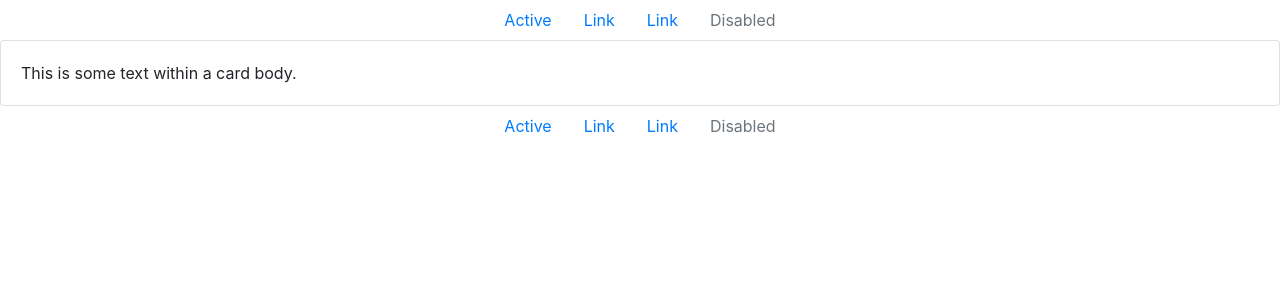
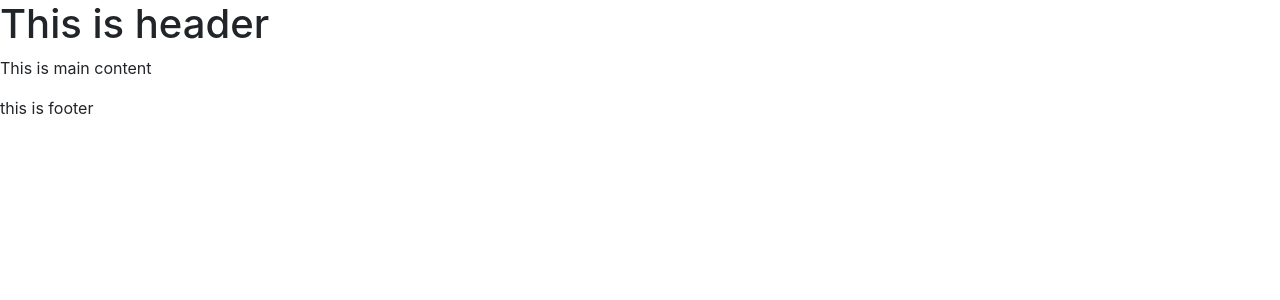
Before and after one commit to rmpalgo/react-js-practice, a React (Create React App) app: page / in a window 1280 px wide. Shown: the top 300 px of the page. Built offline with nearby package versions, Linux system fonts and the light colour scheme.

Commit message:
exercise: create a each section as component and render on App component.

```diff
--- a/src/App.js
+++ b/src/App.js
@@ -1,18 +1,13 @@
 import React from "react"
+import Header from "./components/Header"
+import MainContent from "./components/MainContent"
 import Footer from "./components/Footer"
-import Header from "./components/Header"
-import MainContent from "./components/MainContent";
 
 function App() {
     return (
         <div>
-            {/*Navbar*/}
             <Header />
-
-            {/*Main*/}
-           <MainContent />
-
-            {/*Footer component*/}
+            <MainContent />
             <Footer />
         </div>
     )
--- a/src/components/Footer.js
+++ b/src/components/Footer.js
@@ -2,25 +2,9 @@ import React from "react"
 
 function Footer() {
     return(
-        <div>
-            {/*Footer*/}
-            <footer>
-                <ul className="nav justify-content-center">
-                    <li className="nav-item">
-                        <a className="nav-link active" href="#">Active</a>
-                    </li>
-                    <li className="nav-item">
-                        <a className="nav-link" href="#">Link</a>
-                    </li>
-                    <li className="nav-item">
-                        <a className="nav-link" href="#">Link</a>
-                    </li>
-                    <li className="nav-item">
-                        <a className="nav-link disabled" href="#" tabIndex="-1" aria-disabled="true">Disabled</a>
-                    </li>
-                </ul>
-            </footer>
-        </div>
+        <footer>
+            <p>this is footer</p>
+        </footer>
     )
 }
 
--- a/src/components/Header.js
+++ b/src/components/Header.js
@@ -1,23 +1,10 @@
 import React from "react"
 
 function Header() {
-    return(
-        <nav>
-            <ul className="nav justify-content-center">
-                <li className="nav-item">
-                    <a className="nav-link active" href="#">Active</a>
-                </li>
-                <li className="nav-item">
-                    <a className="nav-link" href="#">Link</a>
-                </li>
-                <li className="nav-item">
-                    <a className="nav-link" href="#">Link</a>
-                </li>
-                <li className="nav-item">
-                    <a className="nav-link disabled" href="#" tabIndex="-1" aria-disabled="true">Disabled</a>
-                </li>
-            </ul>
-        </nav>
+    return (
+        <header>
+            <h1>This is header</h1>
+        </header>
     )
 }
 
--- a/src/components/MainContent.js
+++ b/src/components/MainContent.js
@@ -1,13 +1,9 @@
 import React from "react"
 
 function MainContent() {
-    return (
+    return(
         <main>
-            <div className="card">
-                <div className="card-body">
-                    This is some text within a card body.
-                </div>
-            </div>
+            <p>This is main content</p>
         </main>
     )
 }
```
Also changed, not shown: src/components/MyInfo.js (deleted, +0 -18 lines).
